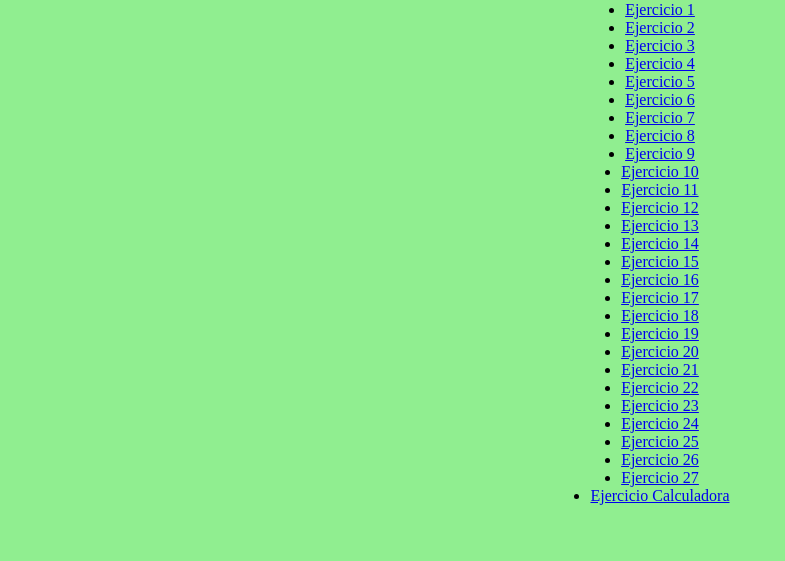
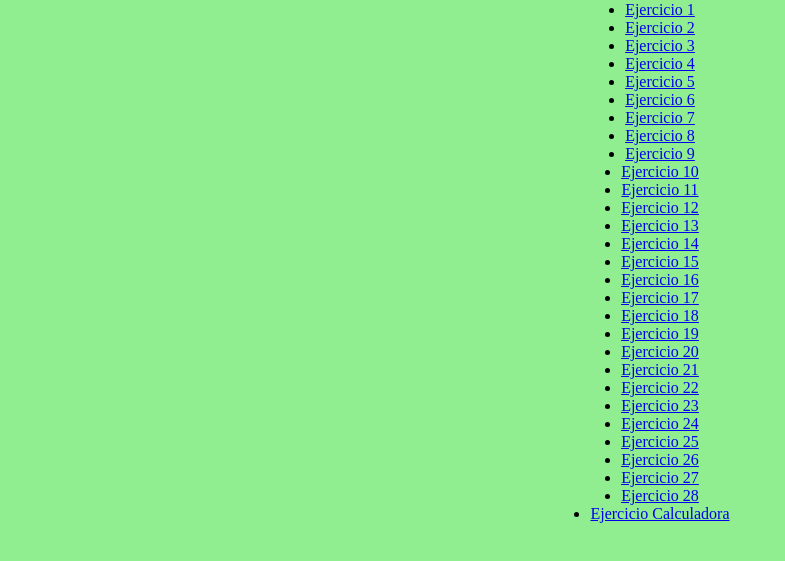
Before and after one commit to LuisAndrino/EjerciciosJavascript, a plain HTML site: page index.html in a window 1280 px wide. Shown: the part 79-640 px from the top of the page, without its empty margins (0-785 px from the left). Drawn offline with Linux system fonts and the light colour scheme.

Commit message:
Ejercicio 28 añadido

```diff
--- a/index.html
+++ b/index.html
@@ -38,6 +38,8 @@
         <li><a href="Ejercicio 25/index.html"> Ejercicio 25</a></li>
         <li><a href="Ejercicio 26/index.html"> Ejercicio 26</a></li>
         <li><a href="Ejercicio 27/index.html"> Ejercicio 27</a></li>
+        <li><a href="Ejercicio 28/index.html"> Ejercicio 28</a></li>
+
 
         <li><a href="Ejercicio Calculadora/index.html">Ejercicio Calculadora</a></li>
     </ul>
```
